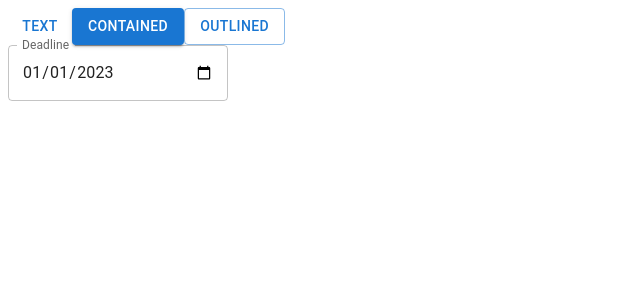
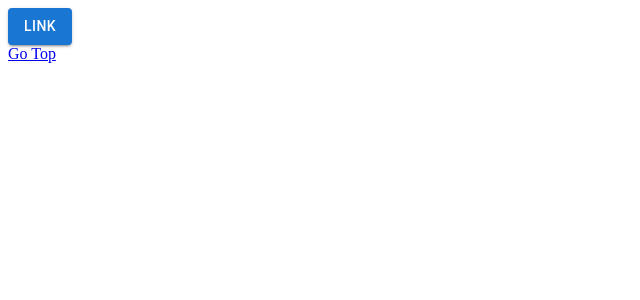
Before and after one commit to KajiIzumi/Todo, a Next.js app: page /MUItest in a window 1280 px wide. Shown: the top 300 px of the page, without its empty margins (0-640 px from the left). Built offline with nearby package versions, Linux system fonts and the light colour scheme.

Commit message:
💄 Enterボタンをライブラリに変更したい

```diff
--- /dev/null
+++ b/components/Button.tsx
@@ -0,0 +1,13 @@
+import * as React from "react";
+import Button from "@mui/material/Button";
+import Stack from "@mui/material/Stack";
+
+export default function BasicButtons() {
+  return (
+    <Stack direction="row" spacing={2}>
+      <Button variant="contained" href="#contained-buttons">
+        Link
+      </Button>
+    </Stack>
+  );
+}
--- a/pages/MUItest.tsx
+++ b/pages/MUItest.tsx
@@ -1,13 +1,21 @@
-import { Button } from "@mui/material";
+// import { Button } from "@mui/material";
+import BasicButton from "../components/Button";
 import Calender from "../components/Calender";
+import CheckBox from "../components/CheckBox";
+import { GoTop } from "../components/GoTop";
+import InputTask from "../components/InputTask";
 
 export default function MUItest() {
   return (
     <>
-      <Button>text</Button>
+      {/* <Button>text</Button>
       <Button variant="contained">contained</Button>
-      <Button variant="outlined">outlined</Button>
-      <Calender />
+      <Button variant="outlined">outlined</Button> */}
+      {/* <Calender /> */}
+      {/* <InputTask value={undefined} onChange={undefined} /> */}
+      {/* <CheckBox /> */}
+      <BasicButton />
+      <GoTop />
     </>
   );
 }
```
